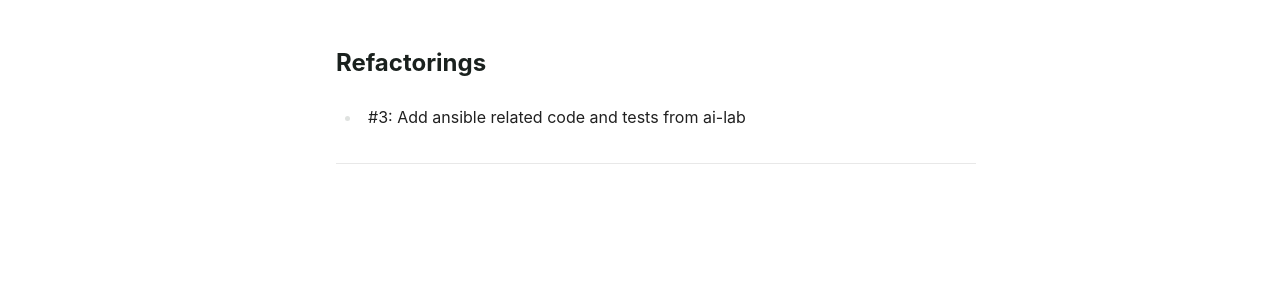
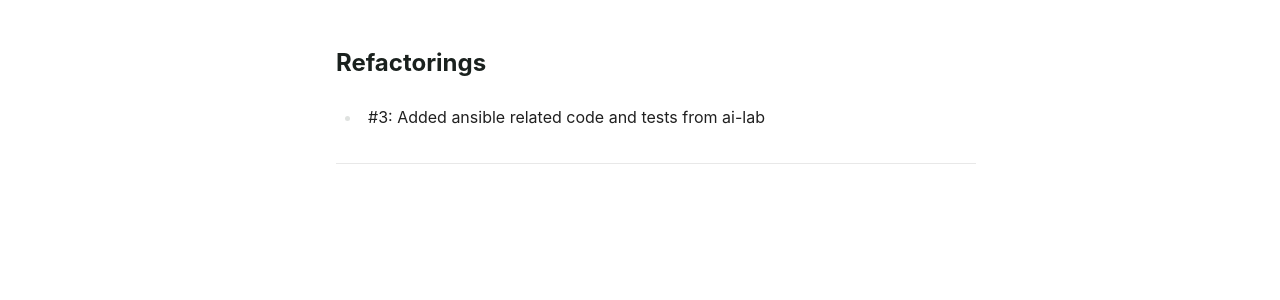
Before and after one commit to exasol/ansible-runner-wrapper, a Sphinx documentation site: the page built from doc/changes/unreleased.md, in a window 1280 px wide. Shown: the part 261-561 px from the top of the page. Built offline with Sphinx 7.4.7, drawn with Linux system fonts in a browser that asks for light colours; pages that are not in the unit, such as notebooks, are missing from menus.

Commit message:
Updated unreleased.md

```diff
--- a/doc/changes/unreleased.md
+++ b/doc/changes/unreleased.md
@@ -6,4 +6,4 @@ Initial changes to the Ansible Runner Wrapper
 
 ## Refactorings
 
-* #3: Add ansible related code and tests from ai-lab
+* #3: Added ansible related code and tests from ai-lab
```
